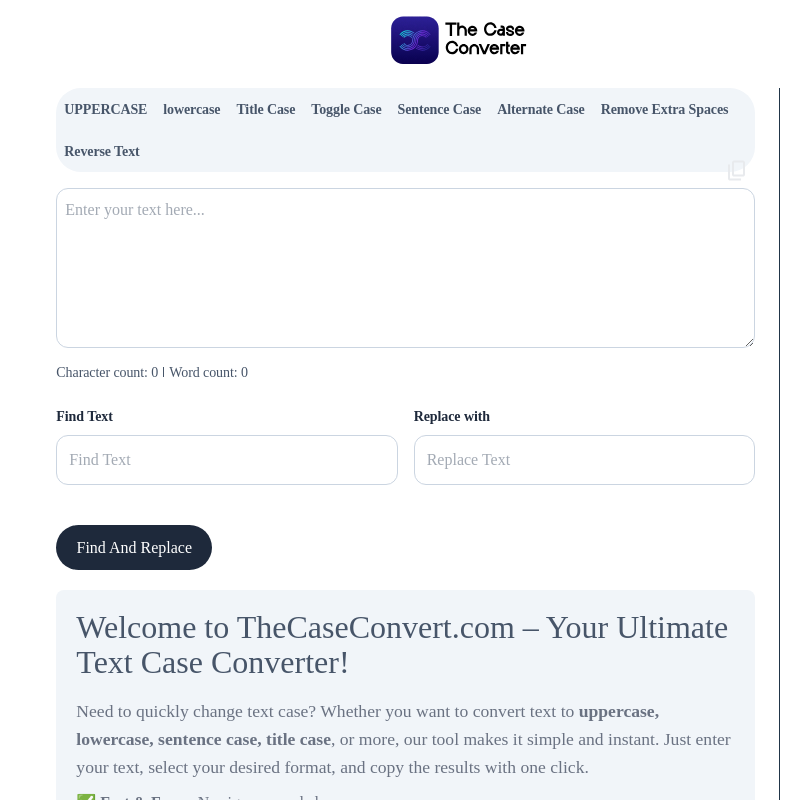
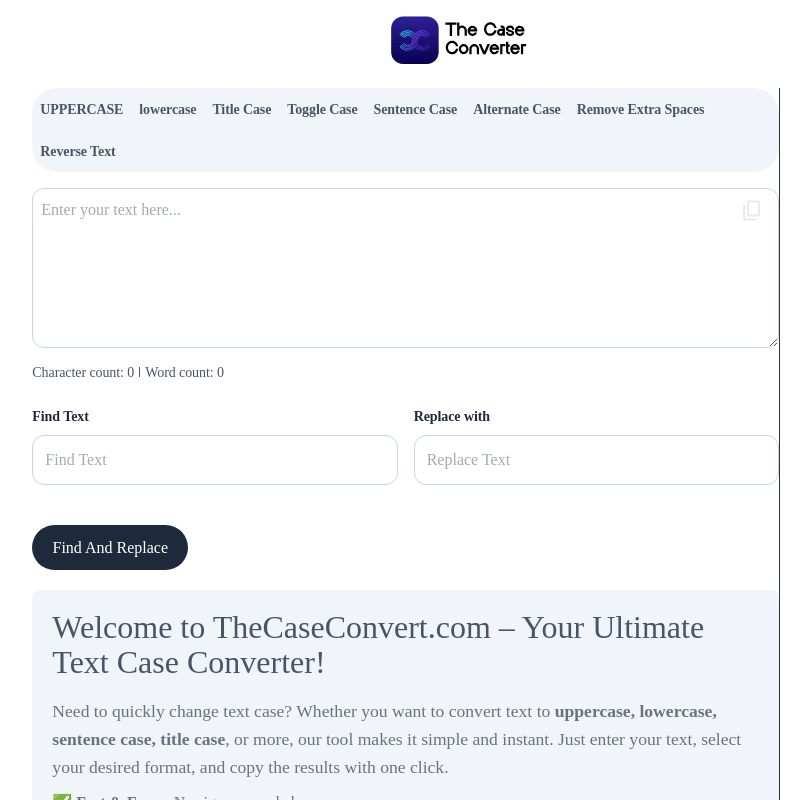
Before and after one commit to duha94/the-case-converter, a React (Vite) app: page / in a window 1280 px wide. Shown: the top 800 px of the page, without its empty margins (181-992 px from the left). Built offline with nearby package versions, Linux system fonts and the light colour scheme.

Commit message:
removed some ads on right and left

```diff
--- a/src/pages/Home/home.css
+++ b/src/pages/Home/home.css
@@ -71,8 +71,8 @@
 }
 .copy-to-clipboard{
   position: absolute;
-  right: 30px;
-  padding-top: 70px;
+  right: 15px;
+  padding-top: 110px;
   @media (max-width: 1024px) {
     padding-top: 150px;
   }
--- a/src/pages/Home/home.jsx
+++ b/src/pages/Home/home.jsx
@@ -99,7 +99,7 @@ const Home = () => {
       </div>
       <div className='main-contaiiner flex'>
         <div className="hidden lg:block w-1/6 px-2">
-          <ins className="adsbygoogle"
+          {/* <ins className="adsbygoogle"
             style={{display:"block", height:"400px", width: "200px"}}
             data-ad-client="ca-pub-7570456293625857"
           data-ad-slot="3388266038"
@@ -117,10 +117,10 @@ const Home = () => {
             data-full-width-responsive="true"></ins>
           <script>
             (adsbygoogle = window.adsbygoogle || []).push({});
-          </script>
+          </script> */}
         </div>
         {/* Main Content */}
-        <div className="main-content flex-1 p-6">
+        <div className="main-content flex-1">
           <ins className="adsbygoogle"
             style={{display:"block"}}
             data-ad-client="ca-pub-7570456293625857"
@@ -246,14 +246,13 @@ const Home = () => {
 
         {/* Right Sidebar (Ads or Extra Content) */}
         <div className="hidden lg:block w-1/4 bg-white p-4 border-l">
-          <ins className="adsbygoogle"
+          {/* <ins className="adsbygoogle"
             style={{display:"block", height:"400px", width: "55%"}}
             data-ad-client="ca-pub-7570456293625857"
             data-ad-slot="6929115288"></ins>
           <script>
             (adsbygoogle = window.adsbygoogle || []).push({});
           </script>
-          {/* Right Side2 */}
           <ins className="adsbygoogle"
             style={{display:"block", height:"400px", width: "55%"}}
             data-ad-client="ca-pub-7570456293625857"
@@ -262,7 +261,7 @@ const Home = () => {
             data-full-width-responsive="true"></ins>
           <script>
             (adsbygoogle = window.adsbygoogle || []).push({});
-          </script>
+          </script> */}
         </div>
       </div>
     </div>
```
